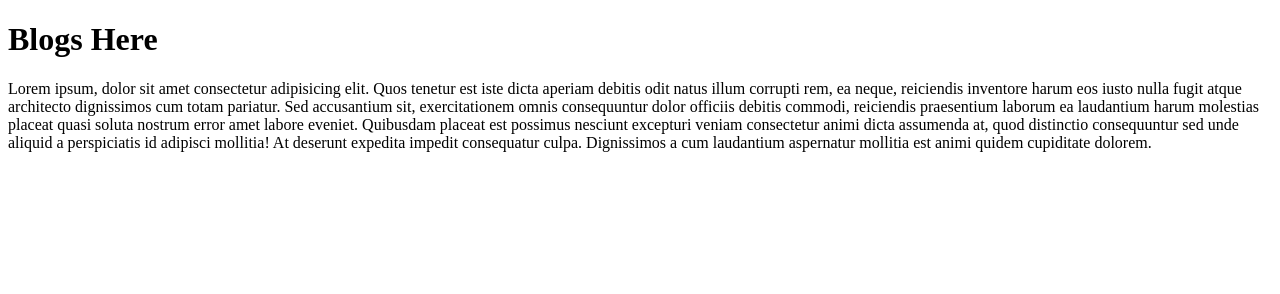
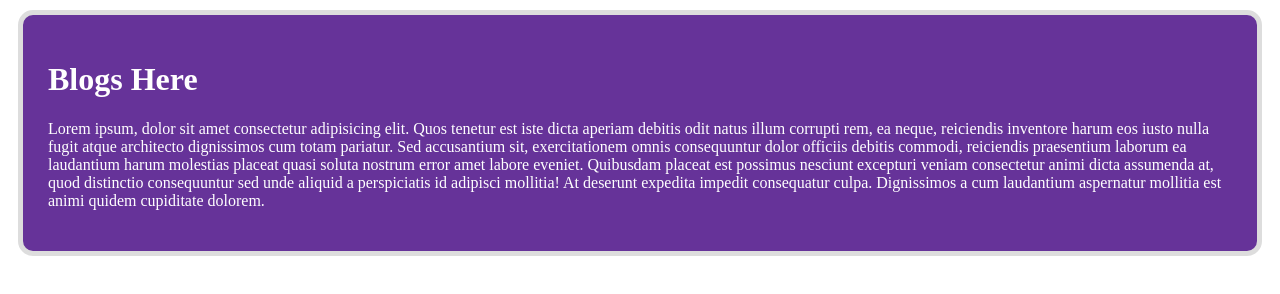
Before and after one commit to Rx-devs/basic-pros, a plain HTML site: page index.html in a window 1280 px wide. Drawn offline with Linux system fonts and the light colour scheme.

Commit message:
some changes

```diff
--- /dev/null
+++ b/css/style.css
@@ -0,0 +1,8 @@
+.container{
+    margin: 10px;
+    padding: 25px;
+    border: 5px solid #ddd;
+    border-radius: 15px;
+    color: #fff;
+    background-color: rebeccapurple;
+}
--- a/index.html
+++ b/index.html
@@ -5,9 +5,11 @@
     <meta http-equiv="X-UA-Compatible" content="IE=edge">
     <meta name="viewport" content="width=device-width, initial-scale=1.0">
     <title>Simple Blog</title>
+    <link rel="stylesheet" href="css/style.css">
+    <link rel="shortcut icon" href="images/logo.png" type="image/x-icon">
 </head>
 <body>
-    <div>
+    <div class="container">
         <h1>Blogs Here</h1>
         <p>Lorem ipsum, dolor sit amet consectetur adipisicing elit. Quos tenetur est iste dicta aperiam debitis odit natus illum corrupti rem, ea neque, reiciendis inventore harum eos iusto nulla fugit atque architecto dignissimos cum totam pariatur. Sed accusantium sit, exercitationem omnis consequuntur dolor officiis debitis commodi, reiciendis praesentium laborum ea laudantium harum molestias placeat quasi soluta nostrum error amet labore eveniet. Quibusdam placeat est possimus nesciunt excepturi veniam consectetur animi dicta assumenda at, quod distinctio consequuntur sed unde aliquid a perspiciatis id adipisci mollitia! At deserunt expedita impedit consequatur culpa. Dignissimos a cum laudantium aspernatur mollitia est animi quidem cupiditate dolorem.</p>
     </div>
```
Also changed, not shown: images/logo.png (added).
